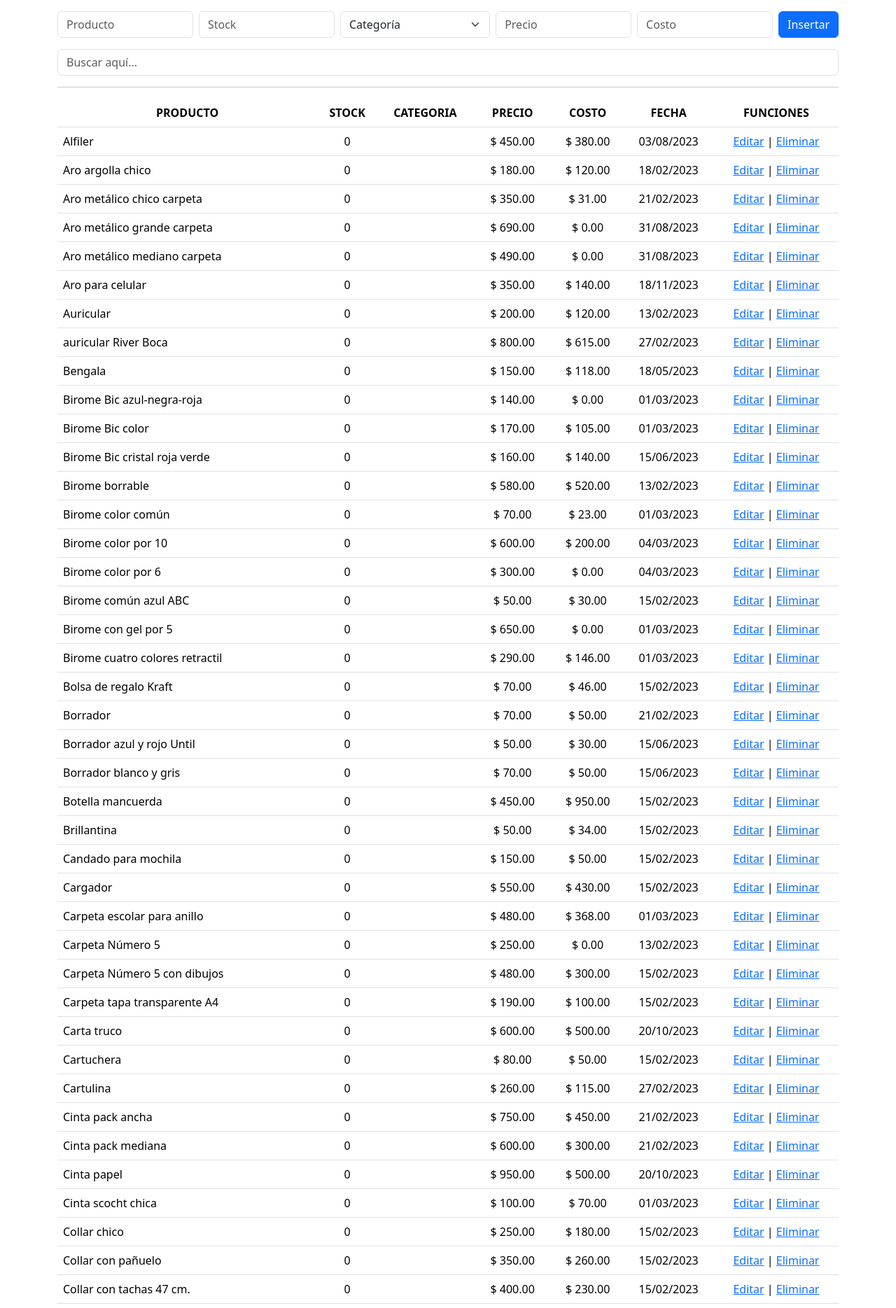
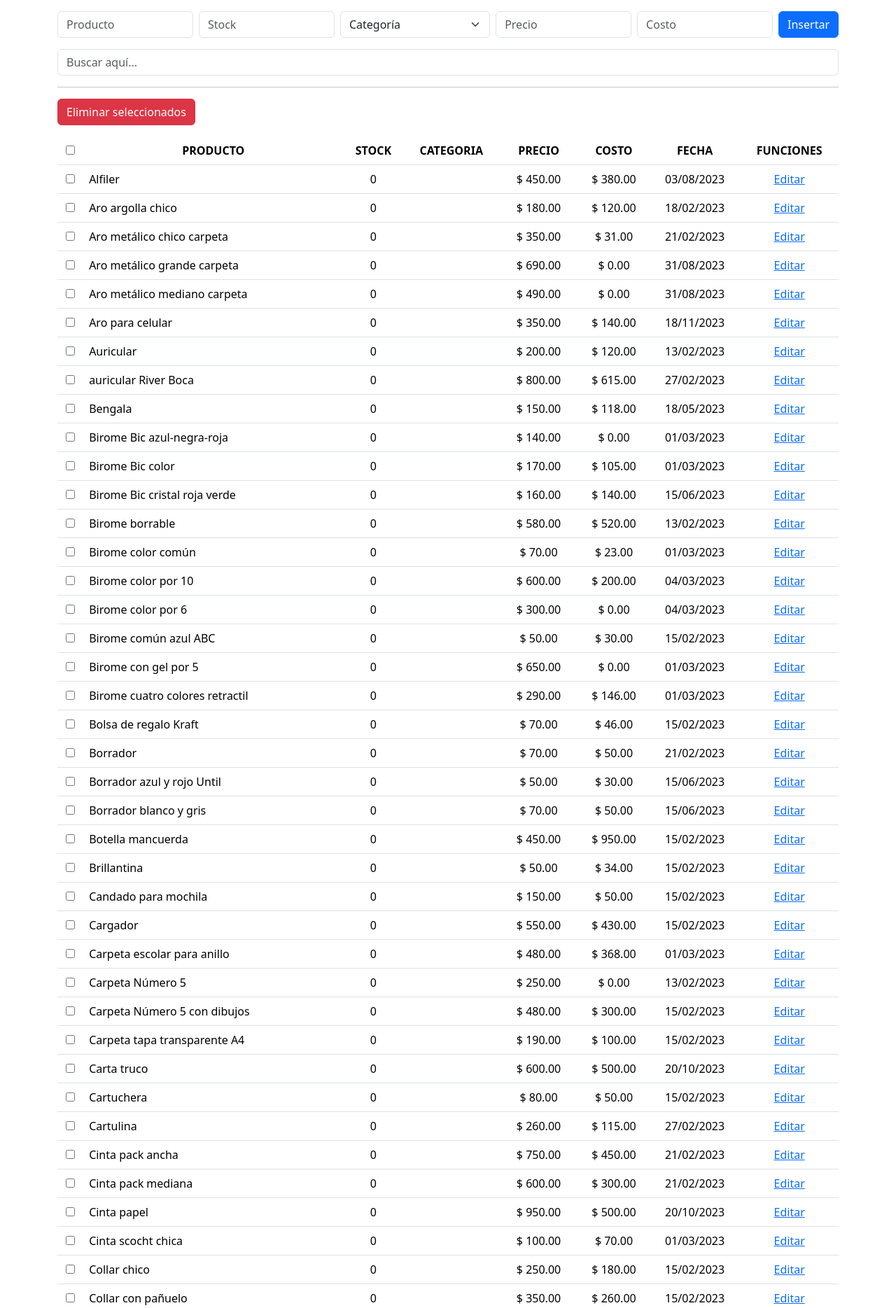
Before and after one commit to juanpabloruiz/frani, a PHP site: page / in a window 1280 px wide. Shown: the part 56-1925 px from the top of the page at 70% size. Run offline with PHP 8.4, Linux system fonts and the light colour scheme; data comes from the database, SQL or seed files in the repository.

Commit message:
Adding checkboxes in table

```diff
--- a/index.php
+++ b/index.php
@@ -42,7 +42,7 @@
                 <input type="hidden" name="id" value="<?php echo $campo['id']; ?>">
                 <input type="text" name="producto" value="<?php echo $campo['producto']; ?>" class="form-control" required>
                 <input type="number" name="stock" value="<?php echo $campo['stock']; ?>" class="form-control" required>
-                <select name="categoria" class="form-select" >
+                <select name="categoria" class="form-select">
                     <option value="<?php echo $campo['categoria']; ?>"><?php echo $campo['categoria']; ?></option>
                     <?php
                     $categoria = $campo['categoria'];
@@ -64,7 +64,7 @@
             <form method="POST" action="insertar.php" class="d-flex gap-2 mb-3">
                 <input type="text" name="producto" placeholder="Producto" class="form-control" required>
                 <input type="number" name="stock" placeholder="Stock" class="form-control" required>
-                <select name="categoria" class="form-select" >
+                <select name="categoria" class="form-select">
                     <option>Categoría</option>
                     <?php
                     $consulta = mysqli_query($conexion, "SELECT * FROM categorias");
@@ -85,8 +85,12 @@
         <input type="search" placeholder="Buscar aquí..." name="busqueda" id="buscar" class="form-control">
         <hr>
         <div id="datos">
+            <form method="POST" action="eliminar.php">
+                <button type="submit" class="btn btn-danger mb-3" onclick="return confirm('¿Estás seguro de eliminar los productos seleccionados?')">Eliminar seleccionados</button>
+
                 <table class="table">
                     <tr>
+                        <th class="text-center"><input type="checkbox" id="selectAll"></th>
                         <th class="text-center">PRODUCTO</th>
                         <th class="text-center">STOCK</th>
                         <th class="text-center">CATEGORIA</th>
@@ -100,6 +104,7 @@
                     while ($campo = mysqli_fetch_assoc($consulta)) {
                     ?>
                         <tr>
+                            <td class="text-center"><input type="checkbox" name="ids[]" value="<?php echo $campo['id']; ?>"></td>
                             <td><?php echo $campo['producto']; ?></td>
                             <td class="text-center"><?php echo $campo['stock']; ?></td>
                             <td class="text-center"><?php echo $campo['categoria']; ?></td>
@@ -110,14 +115,22 @@
                             $fecha_normal = date("d/m/Y", strtotime($fecha));
                             ?>
                             <td class="text-center"><?php echo $fecha_normal; ?></td>
-                        <td class="text-center"><a href="?id=<?php echo $campo['id']; ?>">Editar</a> | <a href="eliminar?id=<?php echo $campo['id']; ?>" onclick="return confirm('¿Desea eliminar <?php echo $campo['producto']; ?>?')">Eliminar</a></td>
+                            <td class="text-center"><a href="?id=<?php echo $campo['id']; ?>">Editar</a></td>
                         </tr>
                     <?php
                     }
                     ?>
                 </table>
+            </form>
         </div>
     </main>
+    <script>
+        // Seleccionar/deseleccionar todos los checkboxes
+        document.getElementById('selectAll').addEventListener('click', function(e) {
+            const checkboxes = document.querySelectorAll('input[name="ids[]"]');
+            checkboxes.forEach(checkbox => checkbox.checked = e.target.checked);
+        });
+    </script>
     <script src="js/bootstrap.bundle.min.js"></script>
     <script src="js/buscar.js"></script>
 </body>
```
Also changed, not shown: eliminar.php (+19 -3 lines). Lines whose indentation alone changed are shown as unchanged.
